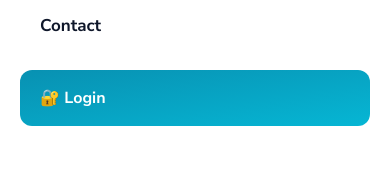
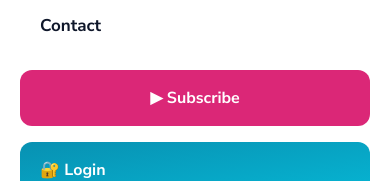
Before and after one commit to cctv-prakasam-dev/cctv-prakasam-portal, a React (Vite) app in the folder web/: page /cookies in a window 390 px wide. Both pictures are taken after a click on the button 348 px from the left and 30 px from the top of the page. Shown: the part 268-449 px from the top of the page. Built offline with nearby package versions, Linux system fonts and the light colour scheme; no server answers.

Commit message:
fix: Add Subscribe button to mobile navigation menu
Co-Authored-By: sdalthaf2018@gmail.com

```diff
--- a/web/src/components/layout/Navbar.tsx
+++ b/web/src/components/layout/Navbar.tsx
@@ -135,12 +135,23 @@ export default function Navbar() {
               {t(link.key, language)}
             </Link>
           ))}
+          <a
+            href="https://www.youtube.com/@CctvPrakasam"
+            target="_blank"
+            rel="noreferrer"
+            onClick={() => setMobileOpen(false)}
+            className="mt-3 flex items-center justify-center gap-2 rounded-xl bg-[#DB2777] px-5 py-4 font-[var(--font-heading)] text-base font-bold text-white no-underline transition-all hover:bg-[#BE185D]"
+          >
+            ▶
+            {" "}
+            {t("nav.subscribe", language)}
+          </a>
           {user
             ? (
                 <Link
                   to="/admin"
                   onClick={() => setMobileOpen(false)}
-                  className="mt-3 rounded-xl bg-gradient-to-br from-[#0891B2] to-[#06B6D4] px-5 py-4 font-[var(--font-heading)] text-base font-bold text-white no-underline"
+                  className="mt-1 rounded-xl bg-gradient-to-br from-[#0891B2] to-[#06B6D4] px-5 py-4 font-[var(--font-heading)] text-base font-bold text-white no-underline"
                 >
                   🔐
                   {" "}
```
Also changed, not shown: 73 other files (tests, documents, lock files or other folders).
